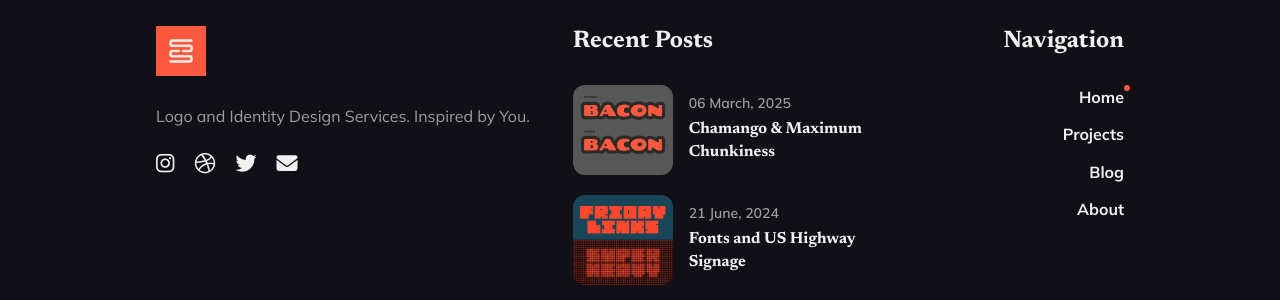
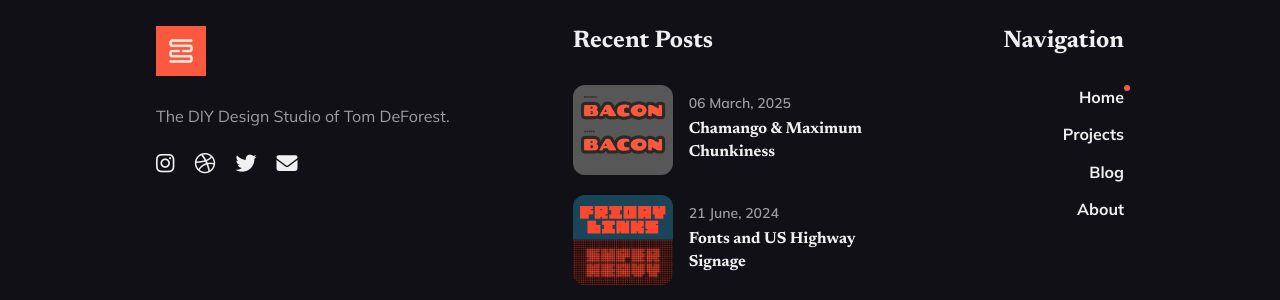
Before and after one commit to tomdeforest/tomdeforest.github.io, a Jekyll site: the page built from index.html, in a window 1280 px wide and 900 px high, scrolled down 4616 px. Shown: the part 350-650 px from the top of the window. Built offline with Jekyll 4.4.1, drawn with Linux system fonts in a browser that asks for light colours; the list of posts is cut into pages by our own code.

Commit message:
Updated footer description

```diff
--- a/_data/settings.yml
+++ b/_data/settings.yml
@@ -122,7 +122,7 @@ gumroad_settings:
 
 #-------------------------------
 # Footer Settings
-footer_description: Logo and Identity Design Services. Inspired by You.
+footer_description: The DIY Design Studio of Tom DeForest.
 
 
 #-------------------------------
```
